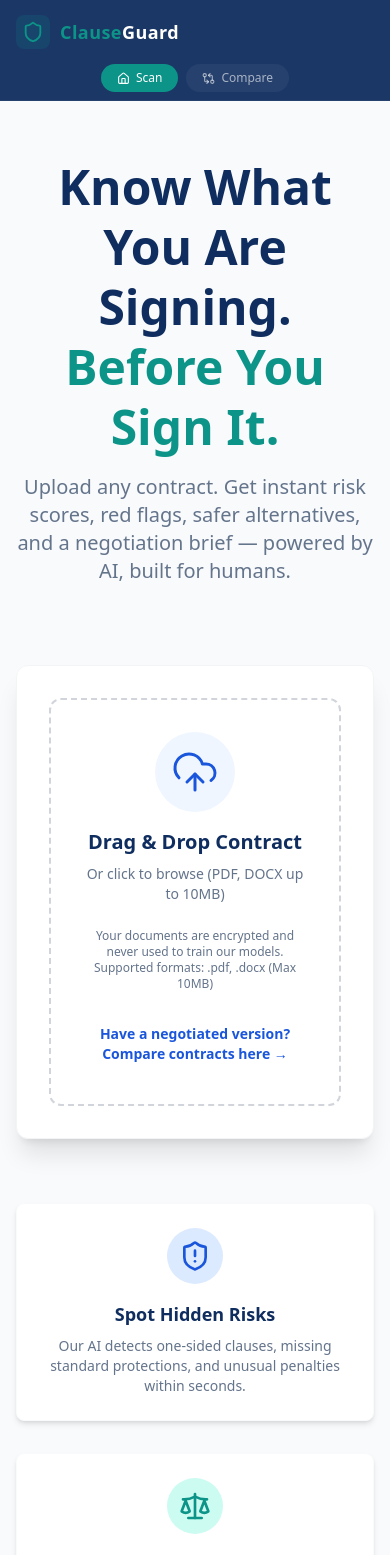
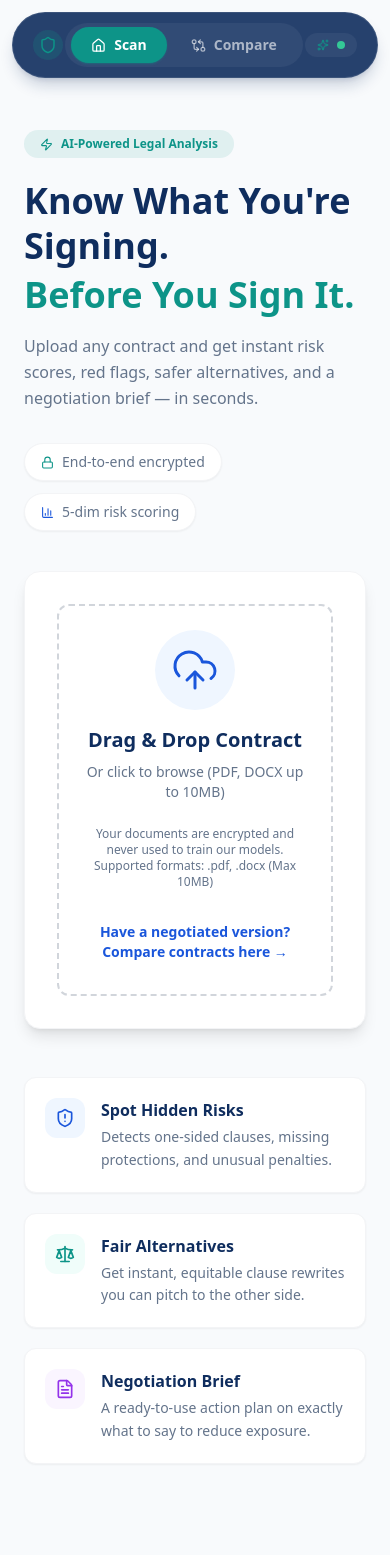
Before and after one commit to PrathamAudichya/clauseGuard, a React app in the folder frontend/: page / in a window 390 px wide. Shown: the top 1555 px of the page. Built offline with nearby package versions, Linux system fonts and the light colour scheme; the HTML template or start-up script is replaced by a standard one.

Commit message:
refactor: redesigned home layout

```diff
--- a/frontend/src/App.tsx
+++ b/frontend/src/App.tsx
@@ -1,5 +1,5 @@
 import { BrowserRouter as Router, Routes, Route, NavLink, useLocation } from 'react-router-dom';
-import { Shield, Home, GitCompareArrows, FileText } from 'lucide-react';
+import { Shield, Home, GitCompareArrows, FileText, Sparkles } from 'lucide-react';
 import HomePage from './pages/HomePage';
 import AnalysisPage from './pages/AnalysisPage';
 import ComparePage from './pages/ComparePage';
@@ -9,28 +9,27 @@ function Navbar() {
   const isAnalysisPage = location.pathname.startsWith('/analysis');
 
   return (
-    <nav className="bg-brand-navy/95 backdrop-blur-md text-white sticky top-0 z-50 border-b border-white/5">
-      <div className="container mx-auto px-4 md:px-8">
-        <div className="flex items-center justify-between h-16">
+    <nav className="sticky top-3 z-50 mx-auto max-w-3xl px-3">
+      <div className="bg-brand-navy/90 backdrop-blur-xl text-white rounded-full px-4 py-2.5 shadow-lg shadow-brand-navy/20 border border-white/10 flex items-center justify-between">
         {/* Logo */}
-          <NavLink to="/" className="flex items-center gap-2.5 group">
-            <div className="bg-brand-teal/15 p-1.5 rounded-lg group-hover:bg-brand-teal/25 transition-colors">
-              <Shield size={22} className="text-brand-teal" />
+        <NavLink to="/" className="flex items-center gap-2.5 pl-1 group shrink-0">
+          <div className="bg-brand-teal/20 p-1.5 rounded-full group-hover:bg-brand-teal/30 transition-colors">
+            <Shield size={18} className="text-brand-teal" />
           </div>
-            <span className="text-lg font-bold tracking-wide">
+          <span className="text-base font-bold tracking-wide hidden sm:inline">
             <span className="text-brand-teal">Clause</span>Guard
           </span>
         </NavLink>
 
-          {/* Center Nav Links */}
-          <div className="hidden md:flex items-center gap-1 bg-white/5 rounded-full px-1.5 py-1">
+        {/* Center Pill Nav */}
+        <div className="flex items-center gap-1 bg-white/5 rounded-full px-1.5 py-1">
           <NavLink
             to="/"
             end
             className={({ isActive }) =>
-                `flex items-center gap-2 px-4 py-1.5 rounded-full text-sm font-medium transition-all duration-200 ${isActive
-                  ? 'bg-brand-teal text-white shadow-sm shadow-brand-teal/30'
-                  : 'text-white/70 hover:text-white hover:bg-white/10'
+              `flex items-center gap-2 px-5 py-2 rounded-full text-sm font-semibold transition-all duration-200 ${isActive
+                ? 'bg-brand-teal text-white shadow-sm shadow-brand-teal/40'
+                : 'text-white/60 hover:text-white hover:bg-white/10'
               }`
             }
           >
@@ -40,9 +39,9 @@ function Navbar() {
           <NavLink
             to="/compare"
             className={({ isActive }) =>
-                `flex items-center gap-2 px-4 py-1.5 rounded-full text-sm font-medium transition-all duration-200 ${isActive
-                  ? 'bg-brand-teal text-white shadow-sm shadow-brand-teal/30'
-                  : 'text-white/70 hover:text-white hover:bg-white/10'
+              `flex items-center gap-2 px-5 py-2 rounded-full text-sm font-semibold transition-all duration-200 ${isActive
+                ? 'bg-brand-teal text-white shadow-sm shadow-brand-teal/40'
+                : 'text-white/60 hover:text-white hover:bg-white/10'
               }`
             }
           >
@@ -50,50 +49,19 @@ function Navbar() {
             Compare
           </NavLink>
           {isAnalysisPage && (
-              <div className="flex items-center gap-2 px-4 py-1.5 rounded-full text-sm font-medium bg-brand-blue text-white shadow-sm shadow-brand-blue/30">
+            <div className="flex items-center gap-2 px-5 py-2 rounded-full text-sm font-semibold bg-brand-blue text-white shadow-sm shadow-brand-blue/40">
               <FileText size={15} />
               Report
             </div>
           )}
         </div>
 
-          {/* Right Side - Status */}
-          <div className="flex items-center gap-3">
-            <div className="hidden sm:flex items-center gap-2 text-xs text-white/50 bg-white/5 px-3 py-1.5 rounded-full">
-              <span className="w-1.5 h-1.5 bg-emerald-400 rounded-full animate-pulse"></span>
-              AI Ready
+        {/* AI Status Chip */}
+        <div className="flex items-center gap-2 text-xs text-white/50 bg-white/5 px-3 py-1.5 rounded-full mr-1 shrink-0">
+          <Sparkles size={12} className="text-brand-teal" />
+          <span className="hidden sm:inline">AI Ready</span>
+          <span className="w-2 h-2 bg-emerald-400 rounded-full animate-pulse"></span>
         </div>
-          </div>
-        </div>
-      </div>
-
-      {/* Mobile Nav */}
-      <div className="md:hidden flex items-center justify-center gap-2 pb-2 px-4">
-        <NavLink
-          to="/"
-          end
-          className={({ isActive }) =>
-            `flex items-center gap-1.5 px-4 py-1.5 rounded-full text-xs font-medium transition-all ${isActive
-              ? 'bg-brand-teal text-white'
-              : 'text-white/60 bg-white/5'
-            }`
-          }
-        >
-          <Home size={13} />
-          Scan
-        </NavLink>
-        <NavLink
-          to="/compare"
-          className={({ isActive }) =>
-            `flex items-center gap-1.5 px-4 py-1.5 rounded-full text-xs font-medium transition-all ${isActive
-              ? 'bg-brand-teal text-white'
-              : 'text-white/60 bg-white/5'
-            }`
-          }
-        >
-          <GitCompareArrows size={13} />
-          Compare
-        </NavLink>
       </div>
     </nav>
   );
@@ -104,7 +72,7 @@ function App() {
     <Router>
       <div className="min-h-screen bg-light text-slate">
         <Navbar />
-        <main className="container mx-auto p-4 md:p-8">
+        <main className="container mx-auto px-6 md:px-10 pt-8 pb-12">
           <Routes>
             <Route path="/" element={<HomePage />} />
             <Route path="/analysis/:id" element={<AnalysisPage />} />
--- a/frontend/src/components/UploadZone.tsx
+++ b/frontend/src/components/UploadZone.tsx
@@ -122,7 +122,7 @@ const UploadZone: React.FC = () => {
     <div className="w-full">
       <div
         className={clsx(
-          "w-full border-2 border-dashed rounded-xl p-8 transition-all duration-300 flex flex-col items-center justify-center min-h-[300px] cursor-pointer relative overflow-hidden",
+          "w-full border-2 border-dashed rounded-xl p-6 transition-all duration-300 flex flex-col items-center justify-center min-h-[260px] cursor-pointer relative overflow-hidden",
           isDragging ? "border-brand-teal bg-teal-50" : "border-gray-300 hover:border-brand-blue hover:bg-blue-50/30",
           isUploading ? "pointer-events-none" : ""
         )}
--- a/frontend/src/pages/HomePage.tsx
+++ b/frontend/src/pages/HomePage.tsx
@@ -1,6 +1,6 @@
 import React, { useEffect, useState } from 'react';
 import UploadZone from '../components/UploadZone';
-import { ShieldAlert, FileText, Scale, History, Trash2, ChevronRight } from 'lucide-react';
+import { ShieldAlert, FileText, Scale, History, Trash2, ChevronRight, Zap, Lock, BarChart3 } from 'lucide-react';
 import { useNavigate } from 'react-router-dom';
 
 const HomePage: React.FC = () => {
@@ -16,90 +16,133 @@ const HomePage: React.FC = () => {
         const items = keys.map(k => {
             try { return JSON.parse(localStorage.getItem(k) || ''); } catch (e) { return null; }
         }).filter(Boolean);
-
-        // Sort by descending roughly (we don't have a date field, but we can just show them)
         setHistory(items.slice(0, 5));
     };
 
     const clearHistory = () => {
-        if (window.confirm("Are you sure you want to clear your local analysis history?")) {
+        if (window.confirm("Clear all local analysis history?")) {
             const keys = Object.keys(localStorage).filter(k => k.startsWith('analysis_'));
             keys.forEach(k => localStorage.removeItem(k));
             setHistory([]);
         }
     };
 
+    const getRiskColor = (score: number) => {
+        if (score >= 70) return 'text-red-500 bg-red-50';
+        if (score >= 40) return 'text-amber-500 bg-amber-50';
+        return 'text-emerald-500 bg-emerald-50';
+    };
+
     return (
-        <div className="flex flex-col items-center justify-center py-10">
-            <div className="text-center max-w-3xl mb-12 animate-in fade-in slide-in-from-bottom-4 duration-700">
-                <h1 className="text-5xl font-extrabold text-brand-navy mb-4 leading-tight">
-                    Know What You Are Signing. <br />
-                    <span className="text-brand-teal">Before You Sign It.</span>
-                </h1>
-                <p className="text-xl text-brand-slate mb-8">
-                    Upload any contract. Get instant risk scores, red flags, safer alternatives,
-                    and a negotiation brief — powered by AI, built for humans.
-                </p>
+        <div className="max-w-6xl mx-auto pt-8">
+            {/* Hero + Upload — Side by Side on Desktop */}
+            <div className="grid lg:grid-cols-5 gap-10 mb-12">
+                {/* Left: Headline */}
+                <div className="lg:col-span-2 flex flex-col justify-center">
+                    <div className="inline-flex items-center gap-2 bg-brand-teal/10 text-brand-teal text-xs font-semibold px-4 py-1.5 rounded-full w-fit mb-5">
+                        <Zap size={13} />
+                        AI-Powered Legal Analysis
+                    </div>
+                    <h1 className="text-4xl lg:text-5xl font-extrabold text-brand-navy leading-tight mb-4">
+                        Know What You're Signing.
+                        <span className="text-brand-teal block mt-1">Before You Sign It.</span>
+                    </h1>
+                    <p className="text-base text-brand-slate leading-relaxed mb-8">
+                        Upload any contract and get instant risk scores, red flags, safer
+                        alternatives, and a negotiation brief — in seconds.
+                    </p>
+
+                    {/* Trust Chips */}
+                    <div className="flex flex-wrap gap-3">
+                        <div className="flex items-center gap-2 text-sm text-brand-slate bg-white px-4 py-2 rounded-full border border-gray-100 shadow-sm">
+                            <Lock size={13} className="text-brand-teal" />
+                            End-to-end encrypted
+                        </div>
+                        <div className="flex items-center gap-2 text-sm text-brand-slate bg-white px-4 py-2 rounded-full border border-gray-100 shadow-sm">
+                            <BarChart3 size={13} className="text-brand-blue" />
+                            5-dim risk scoring
+                        </div>
+                    </div>
+                </div>
+
+                {/* Right: Upload Card */}
+                <div className="lg:col-span-3 bg-white rounded-2xl shadow-lg border border-gray-100 p-8">
+                    <UploadZone />
+                </div>
             </div>
 
-            <div className="w-full max-w-2xl bg-white rounded-xl shadow-xl p-8 mb-16 animate-in zoom-in-95 duration-500 delay-150 fill-mode-both border border-gray-100">
-                <UploadZone />
+            {/* Feature Pills */}
+            <div className="grid lg:grid-cols-3 gap-5 mb-8">
+                <FeatureCard
+                    icon={<ShieldAlert size={20} />}
+                    iconBg="bg-blue-50 text-brand-blue"
+                    title="Spot Hidden Risks"
+                    desc="Detects one-sided clauses, missing protections, and unusual penalties."
+                />
+                <FeatureCard
+                    icon={<Scale size={20} />}
+                    iconBg="bg-teal-50 text-brand-teal"
+                    title="Fair Alternatives"
+                    desc="Get instant, equitable clause rewrites you can pitch to the other side."
+                />
+                <FeatureCard
+                    icon={<FileText size={20} />}
+                    iconBg="bg-purple-50 text-purple-600"
+                    title="Negotiation Brief"
+                    desc="A ready-to-use action plan on exactly what to say to reduce exposure."
+                />
             </div>
 
+            {/* History */}
             {history.length > 0 && (
-                <div className="w-full max-w-3xl mb-16 animate-in fade-in transition-all">
-                    <div className="flex items-center justify-between mb-4">
-                        <h2 className="text-xl font-bold text-brand-navy flex items-center gap-2">
-                            <History size={24} className="text-brand-teal" />
+                <div className="bg-white rounded-xl border border-gray-100 shadow-sm overflow-hidden">
+                    <div className="flex items-center justify-between px-6 py-4 border-b border-gray-50 bg-gray-50/50">
+                        <h3 className="text-base font-bold text-brand-navy flex items-center gap-2">
+                            <History size={18} className="text-brand-teal" />
                             Recent Analyses
-                        </h2>
-                        <button onClick={clearHistory} className="text-sm text-brand-red flex items-center gap-1 hover:underline">
-                            <Trash2 size={16} /> Clear History
+                        </h3>
+                        <button onClick={clearHistory} className="text-sm text-brand-red/70 hover:text-brand-red flex items-center gap-1.5 transition-colors">
+                            <Trash2 size={14} />
+                            Clear
                         </button>
                     </div>
-                    <div className="grid gap-3">
+                    <div className="divide-y divide-gray-50">
                         {history.map((item, idx) => (
                             <div
                                 key={idx}
                                 onClick={() => navigate(`/analysis/${item.id}`)}
-                                className="bg-white p-4 rounded-lg shadow-sm border border-gray-100 flex items-center justify-between cursor-pointer hover:border-brand-blue hover:shadow-md transition-all group"
+                                className="flex items-center justify-between px-6 py-4 cursor-pointer hover:bg-blue-50/30 transition-colors group"
                             >
-                                <div>
-                                    <h3 className="font-bold text-brand-navy">{item.filename}</h3>
-                                    <p className="text-sm text-brand-slate">{item.contract_type} • Score: {item.overall_score}</p>
+                                <div className="flex items-center gap-4 min-w-0">
+                                    <div className={`text-sm font-bold px-2.5 py-1.5 rounded-lg ${getRiskColor(item.overall_score)}`}>
+                                        {item.overall_score}
+                                    </div>
+                                    <div className="min-w-0">
+                                        <p className="text-sm font-semibold text-brand-navy truncate">{item.filename}</p>
+                                        <p className="text-xs text-brand-slate mt-0.5">{item.contract_type}</p>
+                                    </div>
                                 </div>
-                                <ChevronRight className="text-gray-300 group-hover:text-brand-blue transition-colors" />
+                                <ChevronRight size={16} className="text-gray-300 group-hover:text-brand-blue transition-colors shrink-0" />
                             </div>
                         ))}
                     </div>
                 </div>
             )}
-
-            <div className="grid md:grid-cols-3 gap-8 w-full max-w-5xl">
-                <div className="bg-white p-6 rounded-lg shadow-md border border-gray-50 flex flex-col items-center text-center">
-                    <div className="bg-blue-100 p-3 rounded-full text-brand-blue mb-4">
-                        <ShieldAlert size={32} />
-                    </div>
-                    <h3 className="font-bold text-lg text-brand-navy mb-2">Spot Hidden Risks</h3>
-                    <p className="text-brand-slate text-sm">Our AI detects one-sided clauses, missing standard protections, and unusual penalties within seconds.</p>
-                </div>
-                <div className="bg-white p-6 rounded-lg shadow-md border border-gray-50 flex flex-col items-center text-center">
-                    <div className="bg-teal-100 p-3 rounded-full text-brand-teal mb-4">
-                        <Scale size={32} />
-                    </div>
-                    <h3 className="font-bold text-lg text-brand-navy mb-2">Fair Alternatives</h3>
-                    <p className="text-brand-slate text-sm">Don't just find problems. Get instant, equitable clause rewrites you can pitch to the other side.</p>
-                </div>
-                <div className="bg-white p-6 rounded-lg shadow-md border border-gray-50 flex flex-col items-center text-center">
-                    <div className="bg-purple-100 p-3 rounded-full text-brand-purple mb-4">
-                        <FileText size={32} />
-                    </div>
-                    <h3 className="font-bold text-lg text-brand-navy mb-2">Negotiation Brief</h3>
-                    <p className="text-brand-slate text-sm">A ready-to-use action plan on exactly what to say to counterparty to reduce your exposure.</p>
-                </div>
-            </div>
         </div>
     );
 };
 
+/* Small reusable feature card */
+const FeatureCard = ({ icon, iconBg, title, desc }: { icon: React.ReactNode; iconBg: string; title: string; desc: string }) => (
+    <div className="bg-white rounded-xl border border-gray-100 shadow-sm p-5 flex items-start gap-4 hover:shadow-md hover:border-gray-200 transition-all group">
+        <div className={`p-2.5 rounded-xl shrink-0 ${iconBg} group-hover:scale-110 transition-transform`}>
+            {icon}
+        </div>
+        <div>
+            <h3 className="text-base font-bold text-brand-navy mb-1">{title}</h3>
+            <p className="text-sm text-brand-slate leading-relaxed">{desc}</p>
+        </div>
+    </div>
+);
+
 export default HomePage;
```
Lines whose indentation alone changed are shown as unchanged.
